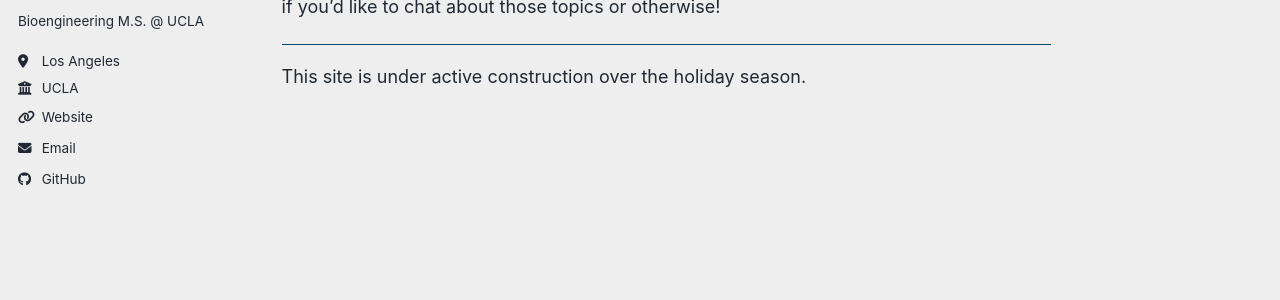
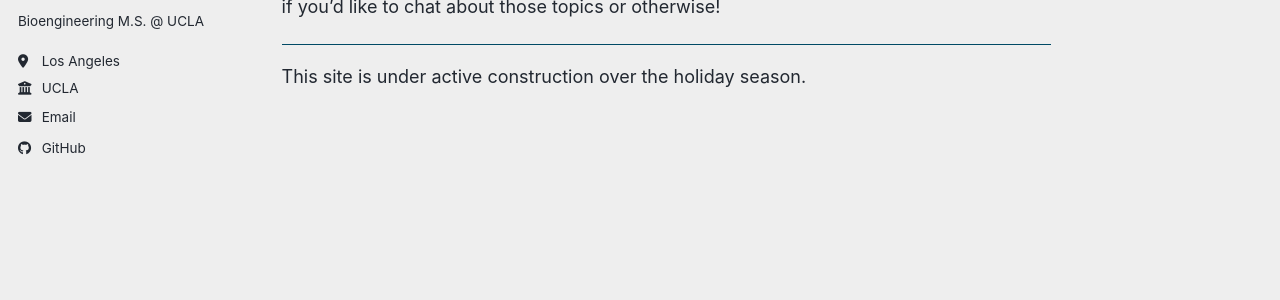
Before and after one commit to stellinaao/stellinaao.github.io, a Jekyll site: the page built from _pages/about.md, in a window 1280 px wide. Shown: the part 305-605 px from the top of the page. Built offline with Jekyll 4.4.1, drawn with Linux system fonts in a browser that asks for light colours; a script bundle is joined from its source files by our own code; library files that are not in the unit come from our copies.

Commit message:
uri switch check

```diff
--- a/_config.yml
+++ b/_config.yml
@@ -31,7 +31,7 @@ author:
   bio              : "Bioengineering M.S. @ UCLA"
   location         : "Los Angeles"
   employer         : "UCLA"
-  uri              : "stellinaao.github.io"
+  uri              : # "stellinaao.github.io"
   email            : "stellina@ucla.edu"
 
   # Academic websites
```
